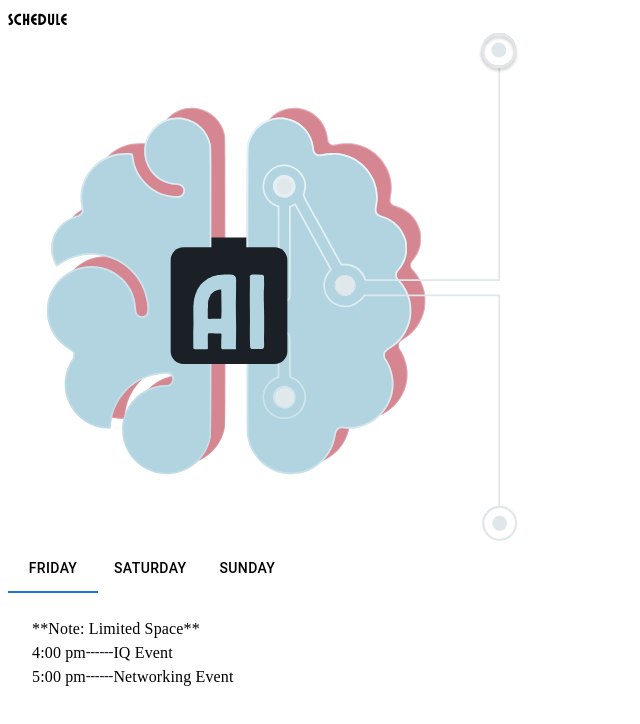
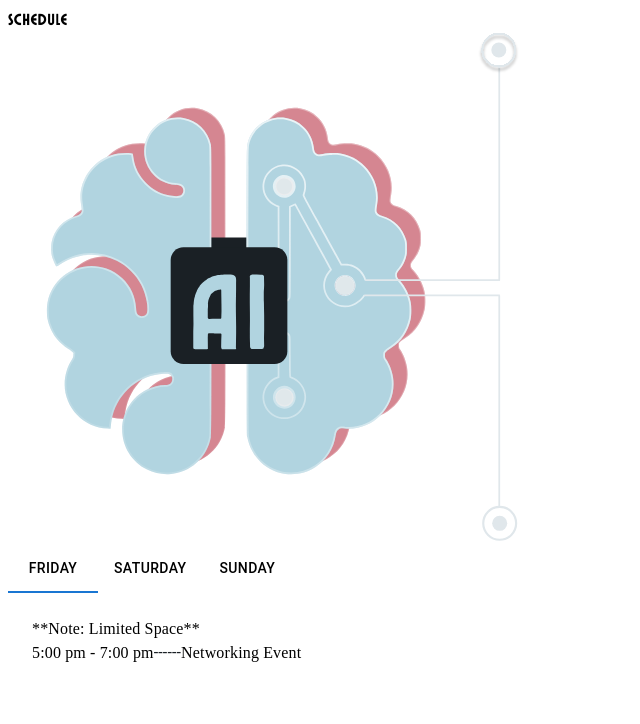
Before and after one commit to sherwin-valan/hackai-2024, a Next.js app: page /Schedule in a window 1280 px wide. Shown: the top 724 px of the page, without its empty margins (0-640 px from the left). Built offline with nearby package versions, Linux system fonts and the light colour scheme.

Commit message:
update schedule

```diff
--- a/pages/Schedule.tsx
+++ b/pages/Schedule.tsx
@@ -43,18 +43,7 @@ function Schedule()
                     </Typography>
                     <Grid container alignItems="center">
                         <Typography fontFamily={"var(--hind)"} className="text-xl md:text-1xl pb-2">
-                            4:00 pm
-                        </Typography>
-                        <Typography style={{ color: "#1A2025" }} className="text-xl md:text-1xl pb-2">
-                            ------
-                        </Typography>
-                        <Typography fontFamily={"var(--hind)"} className="text-xl md:text-1xl pb-2">
-                            IQ Event
-                        </Typography>
-                    </Grid>
-                    <Grid container alignItems="center">
-                        <Typography fontFamily={"var(--hind)"} className="text-xl md:text-1xl pb-2">
-                            5:00 pm
+                            5:00 pm  - 7:00 pm
                         </Typography>
                         <Typography style={{ color: "#1A2025" }} className="text-xl md:text-1xl pb-2">
                             ------
@@ -117,7 +106,7 @@ function Schedule()
                             -----
                         </Typography>
                         <Typography fontFamily={"var(--hind)"} className="text-xl md:text-1xl pb-2">
-                            AI Panel: Palo Alto & Hugging Face
+                            AI Panel
                         </Typography>
                     </Grid>
                     <Grid container alignItems="center">
@@ -128,7 +117,7 @@ function Schedule()
                             ---_
                         </Typography>
                         <Typography fontFamily={"var(--hind)"} className="text-xl md:text-1xl pb-2">
-                            Prompt Generation Workshop
+                            Respell Workshop
                         </Typography>
                     </Grid>
                     <Grid container alignItems="center">
```
